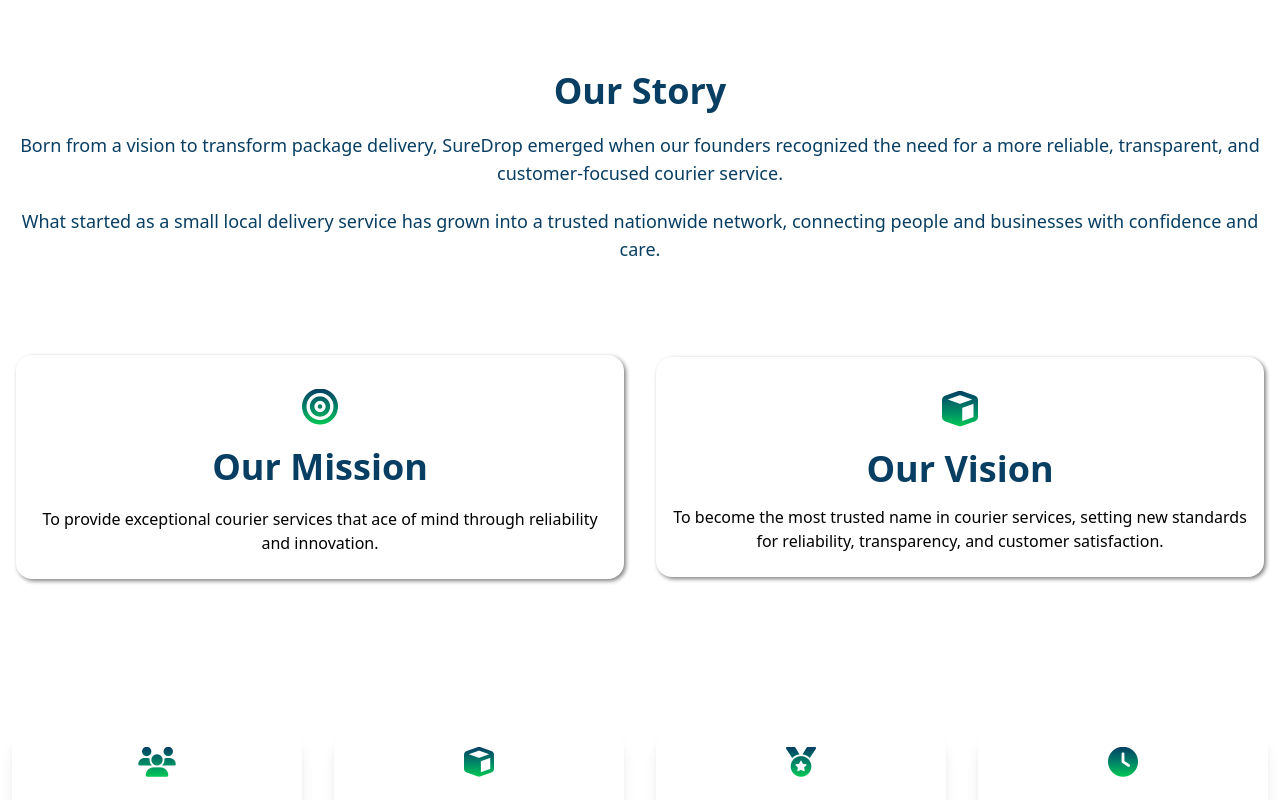
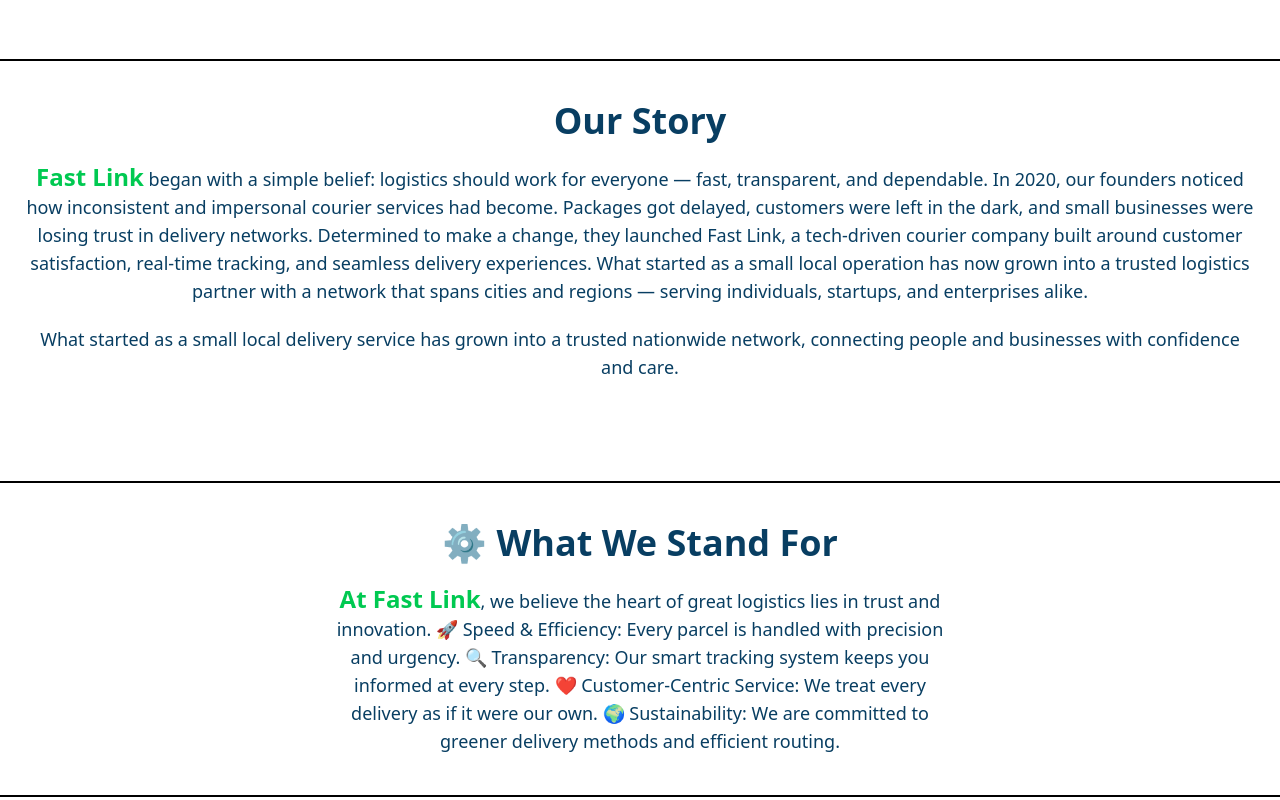
Before and after one commit to MahoneyT1/sure_drop_courier_service, a React (Vite) app in the folder Frontend/Courier_frontend/: page /about in a window 1280 px wide. Shown: the part 280-1080 px from the top of the page. Built offline with nearby package versions, Linux system fonts and the light colour scheme; no server answers.

Commit message:
fixed frontent auth state management + login

```diff
--- a/Frontend/Courier_frontend/src/Pages/About/About.tsx
+++ b/Frontend/Courier_frontend/src/Pages/About/About.tsx
@@ -21,12 +21,15 @@
             </h6>
         </div>
 
-        <div className='mt-15 p-3 text-center'>
+        <div className='mt-15 p-6 text-center border-t-2 pt-10 pb-10'>
             <h2 className='text-4xl font-bold text-primary'>Our Story</h2>
-            <p className='mt-5 text-lg text-primary '>Born from a vision to transform package delivery,
-                SureDrop emerged when our founders recognized the
-                need for a more reliable, transparent, and
-                customer-focused courier service.
+              <p className='mt-5 text-lg text-primary '> <span className='text-green-500 font-semibold text-2xl'>Fast Link</span> began with a simple belief: logistics should work for everyone — fast, transparent, and dependable.
+
+                  In 2020, our founders noticed how inconsistent and impersonal courier services had become. Packages got delayed, customers were left in the dark, and small businesses were losing trust in delivery networks.
+
+                  Determined to make a change, they launched Fast Link, a tech-driven courier company built around customer satisfaction, real-time tracking, and seamless delivery experiences.
+
+                  What started as a small local operation has now grown into a trusted logistics partner with a network that spans cities and regions — serving individuals, startups, and enterprises alike.
             </p>
 
             <p className='mt-5 text-lg text-primary '>
@@ -36,8 +39,24 @@
             </p>
         </div>
 
+        <div className='mt-15 lg:px-80 text-center border-t-2 pt-10 pb-10'>
+            <h2 className='text-4xl font-bold text-primary'>⚙️ What We Stand For</h2>
+              <p className='mt-5 text-lg text-primary'>
+                  <span className='text-green-500 font-semibold text-2xl'>At Fast Link</span>, we believe the heart of great logistics lies in trust and innovation.
+
+                🚀 Speed & Efficiency: Every parcel is handled with precision and urgency.
+
+                🔍 Transparency: Our smart tracking system keeps you informed at every step.
+
+                ❤️ Customer-Centric Service: We treat every delivery as if it were our own.
+
+                🌍 Sustainability: We are committed to greener delivery methods and efficient routing.
+            </p>
+
+        </div>
+
         {/* our mission section */}
-        <div className='flex flex-col bg-white md:flex-row justify-between place-items-center w-full py-10'>
+        <div className='flex flex-col bg-white md:flex-row justify-between place-items-center w-full py-10 border-t-2 pt-10 pb-10'>
 
             <div className='shadow-[2px_2px_4px_gray] m-4 rounded-2xl pb-6 mb-5 flex-1 p-4 mt-10'>
                 <div className='m-4 text-center text-4xl '>
```
